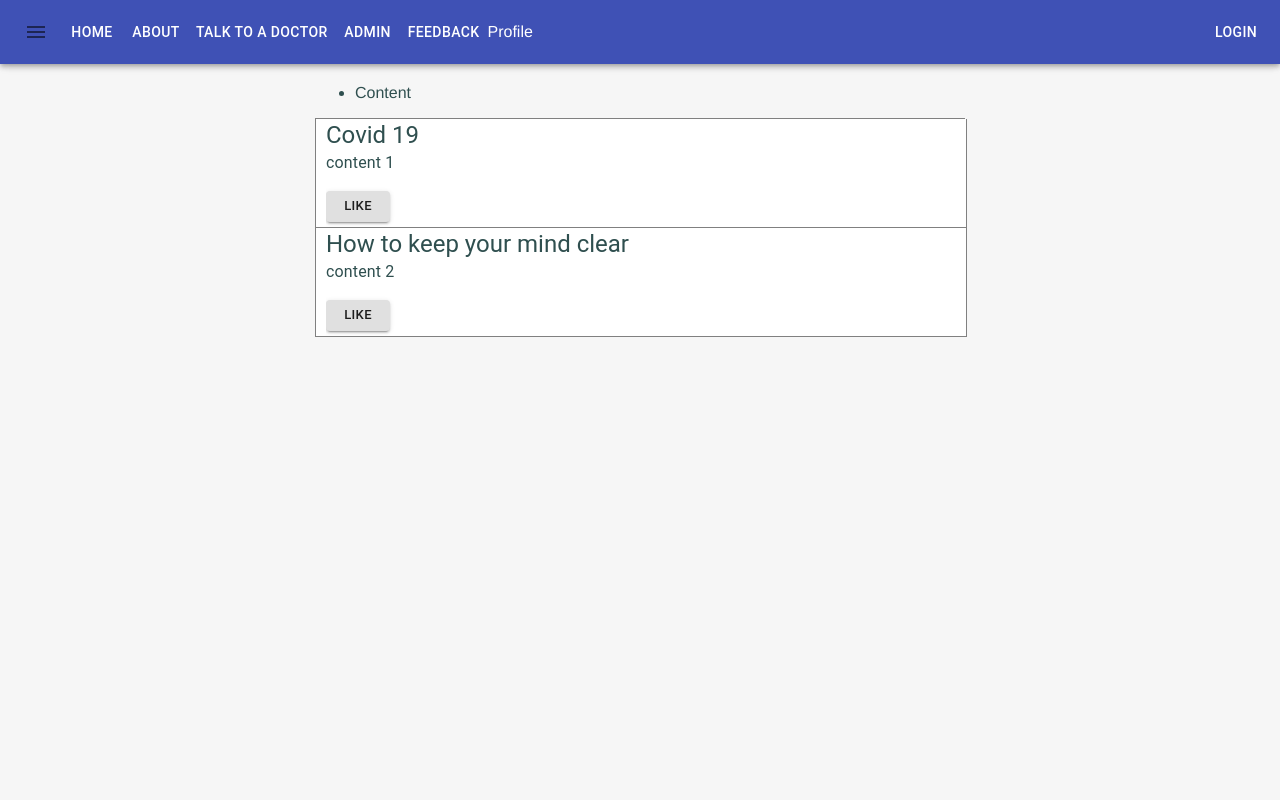
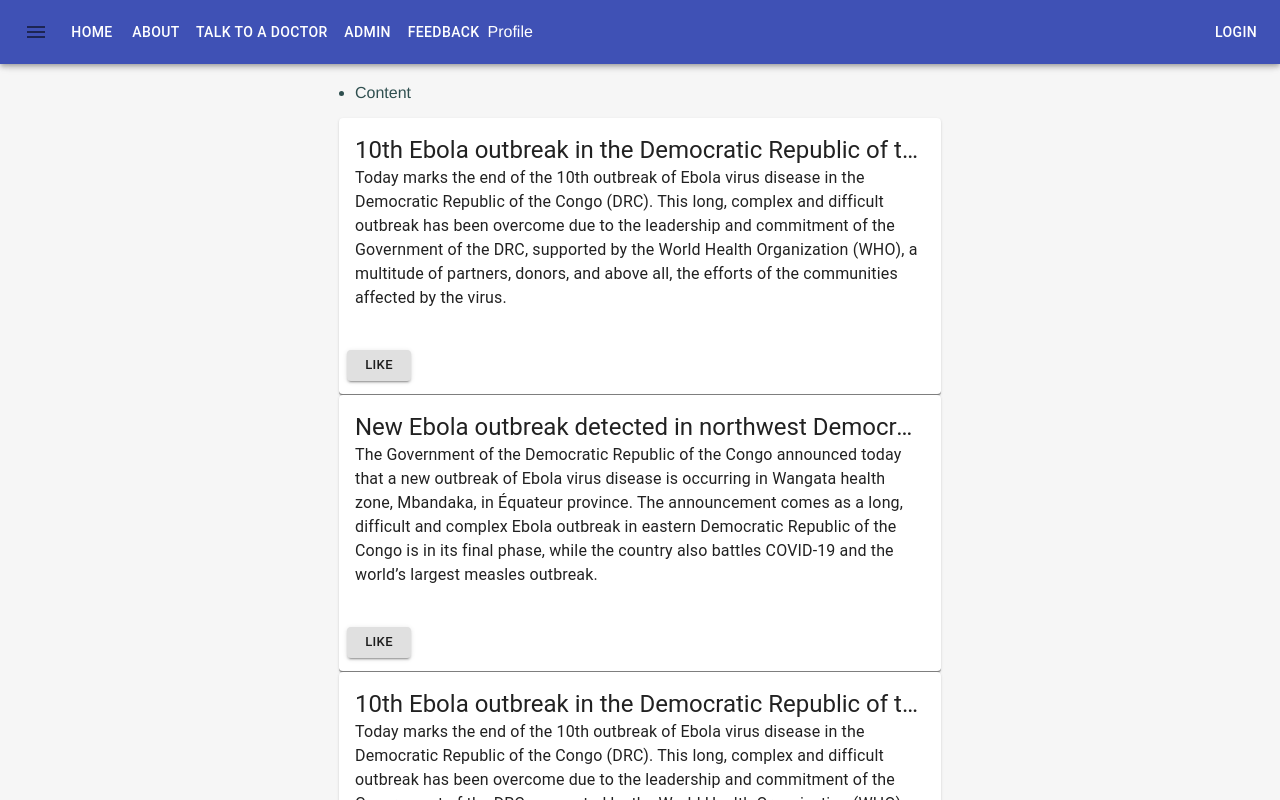
Before and after one commit to serach24/Care-Clinic, a React (Create React App) app: page / in a window 1280 px wide. Shown: the top 800 px of the page. Built offline with nearby package versions, Linux system fonts and the light colour scheme.

Commit message:
content card update

```diff
--- a/src/components/Content/index.js
+++ b/src/components/Content/index.js
@@ -1,6 +1,10 @@
 import React from 'react';
 
-
+import Card from '@material-ui/core/Card';
+import CardActionArea from '@material-ui/core/CardActionArea';
+import CardActions from '@material-ui/core/CardActions';
+import CardContent from '@material-ui/core/CardContent';
+import CardMedia from '@material-ui/core/CardMedia';
 import Typography from '@material-ui/core/Typography';
 import Button from '@material-ui/core/Button';
 
@@ -15,15 +19,21 @@ class Content extends React.Component {
     render () {
         const { articleheader, articlecontent } = this.props;
         return(
-            <div className= "article">
-                <div className="block">
+            <Card className= "article">
+                {/* <Card Mediacomponent="img"/> */}
+                <CardActionArea>
+                <CardContent>
                 <Typography variant="h5" noWrap>{articleheader}
                 </Typography>
                 <Typography paragraph>{articlecontent}
                    </Typography>
+                </CardContent>
+                </CardActionArea>
+                <CardActions>
                 <Button size="small" variant="contained" className="articleButton" > Like </Button>
-                </div>
-            </div>
+                </CardActions>
+
+            </Card>
         );
     }
 }
--- a/src/components/Content/styles.css
+++ b/src/components/Content/styles.css
@@ -1,11 +1,11 @@
 .article {
     /* border-radius: 10px; */
-    border-left: 1px solid grey;
-    border-right: 1px solid grey;
+    /* border-left: 1px solid grey; */
+    /* border-right: 1px solid grey; */
     border-bottom: 1px solid grey;
     background-color: white;
 
-	width: 650px;
+	/* width: 650px; */
 	/* float: left; */
 	clear: right;
 }
--- a/src/components/ContentList/index.js
+++ b/src/components/ContentList/index.js
@@ -1,7 +1,7 @@
 import React from "react";
 import { uid } from "react-uid";
 import Content from "./../Content";
-
+import Container from '@material-ui/core/Container';
 import "./styles.css";
 
 class ContentList extends React.Component {
@@ -11,6 +11,7 @@ render() {
     const { articles } = this.props;
     return (
         <div >
+          <Container >
             {articles.map(article => (
             <Content
             key={uid(
@@ -20,7 +21,7 @@ render() {
             articlecontent={article.content}
             />
           ))}
-
+          </Container>
         </div>
     );
     }
--- a/src/pages/Home/index.js
+++ b/src/pages/Home/index.js
@@ -11,8 +11,12 @@ class Home extends React.Component{
         articleheader: "Header",
         articlecontent: "Content",
         articles :[
-            {header: "Covid 19", content: "content 1"},
-            {header: "How to keep your mind clear", content: "content 2"}
+            {header: "10th Ebola outbreak in the Democratic Republic of the Congo declared over; vigilance against flare-ups and support for survivors must continue", content: "Today marks the end of the 10th outbreak of Ebola virus disease in the Democratic Republic of the Congo (DRC). This long, complex and difficult outbreak has been overcome due to the leadership and commitment of the Government of the DRC, supported by the World Health Organization (WHO), a multitude of partners, donors, and above all, the efforts of the communities affected by the virus."},
+            {header: "New Ebola outbreak detected in northwest Democratic Republic of the Congo; WHO surge team supporting the response", content: "The Government of the Democratic Republic of the Congo announced today that a new outbreak of Ebola virus disease is occurring in Wangata health zone, Mbandaka, in Équateur province. The announcement comes as a long, difficult and complex Ebola outbreak in eastern Democratic Republic of the Congo is in its final phase, while the country also battles COVID-19 and the world’s largest measles outbreak."},
+            {header: "10th Ebola outbreak in the Democratic Republic of the Congo declared over; vigilance against flare-ups and support for survivors must continue", content: "Today marks the end of the 10th outbreak of Ebola virus disease in the Democratic Republic of the Congo (DRC). This long, complex and difficult outbreak has been overcome due to the leadership and commitment of the Government of the DRC, supported by the World Health Organization (WHO), a multitude of partners, donors, and above all, the efforts of the communities affected by the virus."},
+            {header: "New Ebola outbreak detected in northwest Democratic Republic of the Congo; WHO surge team supporting the response", content: "The Government of the Democratic Republic of the Congo announced today that a new outbreak of Ebola virus disease is occurring in Wangata health zone, Mbandaka, in Équateur province. The announcement comes as a long, difficult and complex Ebola outbreak in eastern Democratic Republic of the Congo is in its final phase, while the country also battles COVID-19 and the world’s largest measles outbreak."},
+            {header: "10th Ebola outbreak in the Democratic Republic of the Congo declared over; vigilance against flare-ups and support for survivors must continue", content: "Today marks the end of the 10th outbreak of Ebola virus disease in the Democratic Republic of the Congo (DRC). This long, complex and difficult outbreak has been overcome due to the leadership and commitment of the Government of the DRC, supported by the World Health Organization (WHO), a multitude of partners, donors, and above all, the efforts of the communities affected by the virus."},
+            {header: "New Ebola outbreak detected in northwest Democratic Republic of the Congo; WHO surge team supporting the response", content: "The Government of the Democratic Republic of the Congo announced today that a new outbreak of Ebola virus disease is occurring in Wangata health zone, Mbandaka, in Équateur province. The announcement comes as a long, difficult and complex Ebola outbreak in eastern Democratic Republic of the Congo is in its final phase, while the country also battles COVID-19 and the world’s largest measles outbreak."}
         ]
     };
 
--- a/src/pages/Home/styles.css
+++ b/src/pages/Home/styles.css
@@ -6,8 +6,9 @@
 }
 
 .ac_header {
-    border-bottom: 1px solid grey;
-    width: 650px;
+    /* border-bottom: 1px solid grey; */
+    /* width: 650px; */
+    position: center;
 }
 
 .ac_header ul {
```
